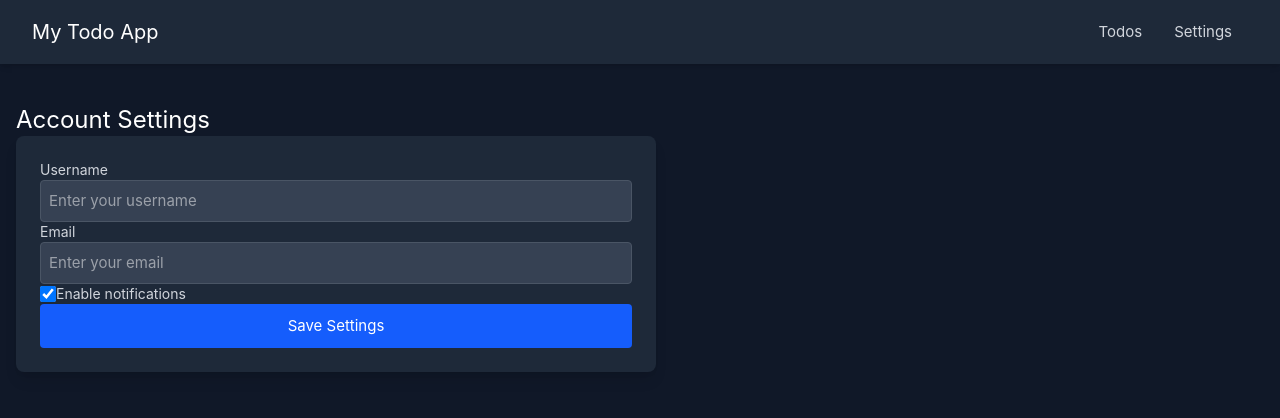
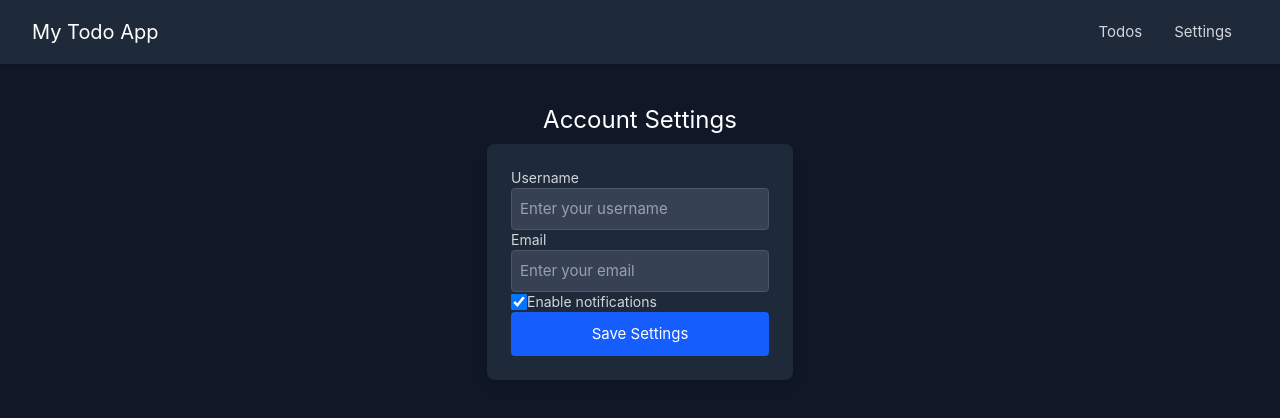
Before and after one commit to yogisyo16/toDoApp, a Vue app: page /settings in a window 1280 px wide. Shown: the top 418 px of the page. Built offline with nearby package versions, Linux system fonts and the light colour scheme; no server answers; the HTML template or start-up script is replaced by a standard one.

Commit message:
Update: Featuere account - Account feature (Setting) - Prepare for logic in user

```diff
--- a/src/components/Todos.vue
+++ b/src/components/Todos.vue
@@ -39,7 +39,7 @@ const handleSubmit = async () => {
 
 <template>
     <!-- Rest of your template remains the same -->
-    <div class="p-4 max-w-6xl mx-auto">
+    <div class="p-4 mx-auto">
         <div class="flex flex-row gap-8">
             <div class="flex flex-col gap-2">
                 <h1 class="text-2xl font-bold mb-4 text-white">Create Todos</h1>
--- a/src/views/HomeView.vue
+++ b/src/views/HomeView.vue
@@ -14,7 +14,7 @@ const navigateTo = (path: string) => {
 <template>
     <div class="min-h-screen bg-gray-900">
         <header class="bg-gray-800 shadow-md">
-            <nav class="max-w-7xl mx-auto px-4 sm:px-6 lg:px-8">
+            <nav class="mx-auto px-4 sm:px-6 lg:px-8">
                 <div class="flex justify-between items-center h-16">
                     <div class="flex items-center">
                         <h1 class="text-xl font-bold text-white">
--- a/src/views/SettingsView.vue
+++ b/src/views/SettingsView.vue
@@ -6,15 +6,15 @@ const email = ref("");
 const notifications = ref(true);
 
 const handleSaveSettings = () => {
-    // You'll implement this later with your backend
+    // This is going to be the implementation with useAccount
     console.log("Settings saved:", { username, email, notifications });
 };
 </script>
 
 <template>
-    <div class="max-w-2xl mx-auto p-4">
+    <div class="flex justify-center mx-auto p-4">
+        <div class="flex flex-col items-center gap-2">
             <h1 class="text-2xl font-bold mb-6 text-white">Account Settings</h1>
-
             <form
                 @submit.prevent="handleSaveSettings"
                 class="bg-gray-800 p-6 rounded-lg shadow-lg"
@@ -63,4 +63,5 @@ const handleSaveSettings = () => {
                 </button>
             </form>
         </div>
+    </div>
 </template>
```
Lines whose indentation alone changed are shown as unchanged.
